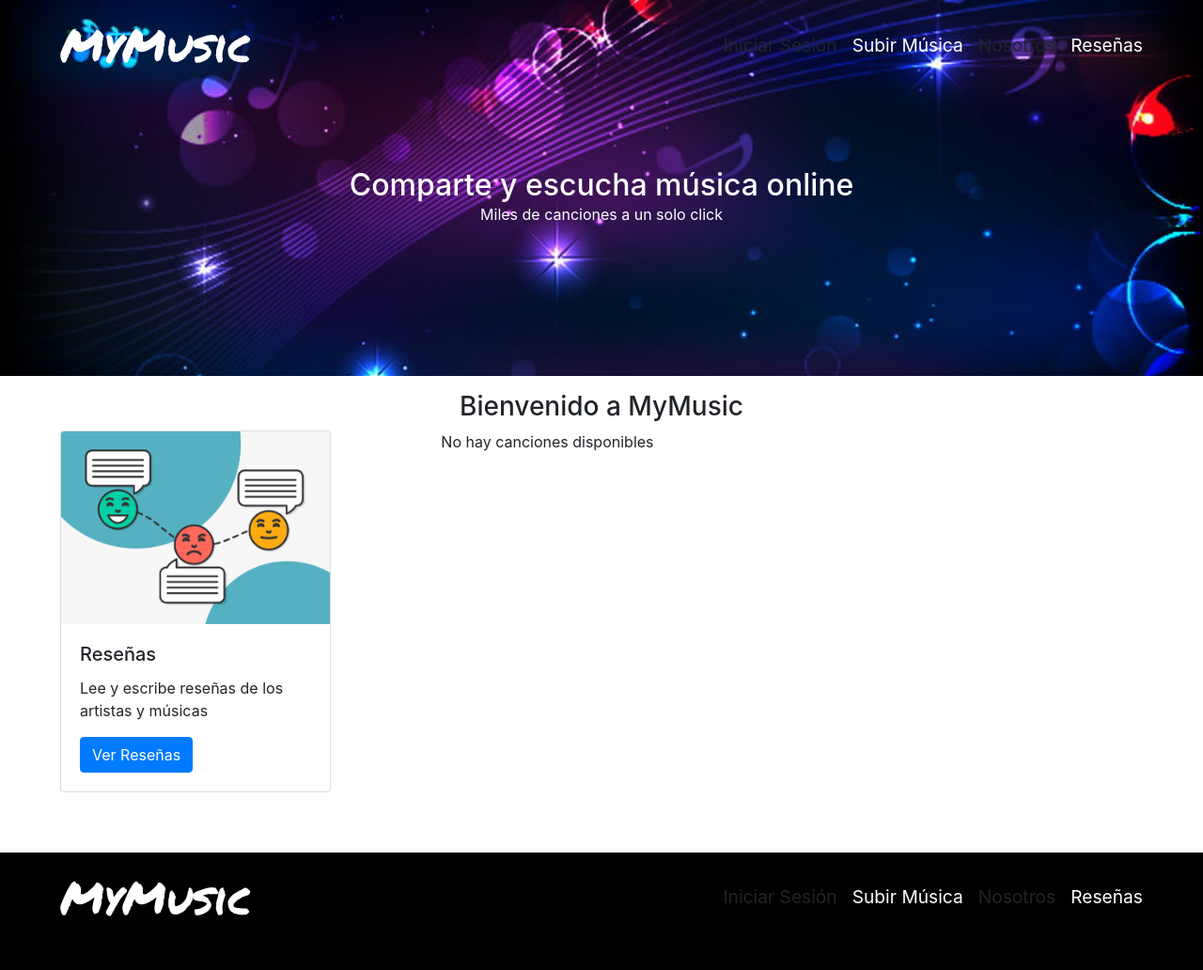
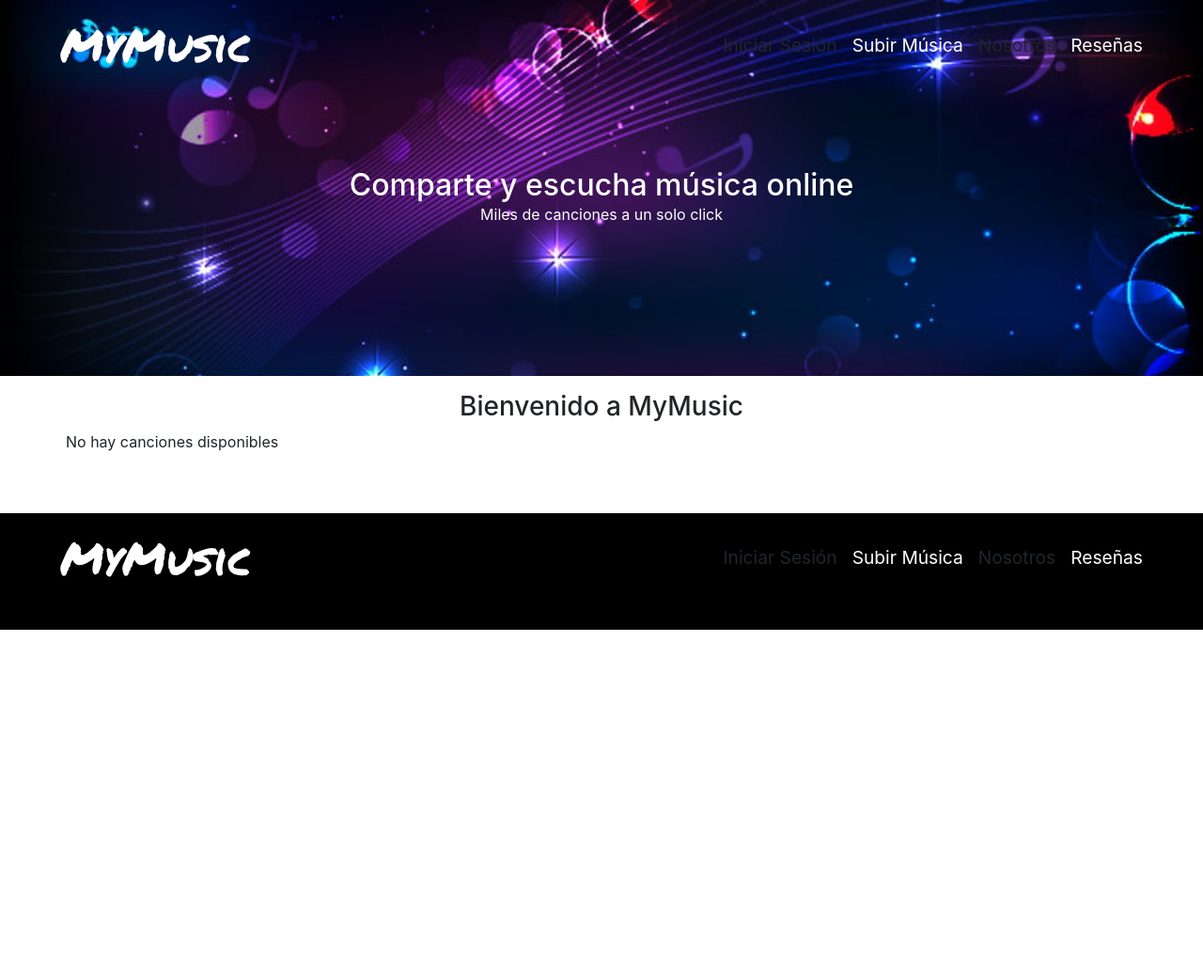
Before and after one commit to roby251/Tw_semestras, a PHP site: page / in a window 1280 px wide. Shown: the whole page at 94% size. After the commit the page ends 670 px from the top, so only its background shows below. Run offline with PHP 8.4, Linux system fonts and the light colour scheme; data that the repository does not hold is empty.

Commit message:
Se elimina card reseñas de index

```diff
--- a/index.php
+++ b/index.php
@@ -22,22 +22,14 @@ $canciones = $conn->query($sql);
 </head>
 <body>
     <?php include "header.php"; ?>
-    <div class="contenedor">
+    <div class="container">
         <h3 class="h3 centrar-texto">Bienvenido a MyMusic</h3>
-        <main class="inicio contenido-principal">
-
-        <div class="card" style="width: 18rem;">
-            <img src="./multimedia/img/reseña.png" class="card-img-top" alt="imagen reseña">
-            <div class="card-body">
-                <h5 class="card-title">Reseñas</h5>
-                <p class="card-text">Lee y escribe reseñas de los artistas y músicas</p>
-                <a href="resena.php" class="btn btn-primary">Ver Reseñas</a>
-            </div>
-        </div>
+        <div class="row row-cols-1 row-cols-sm-2 row-cols-md-3 g-3">
         <?php // Primera noticia recuperada
             $primeracancion = mysqli_fetch_array($canciones,MYSQLI_ASSOC);
             if (!empty($primeracancion)) {
                 foreach($canciones as $cancion) {?>
+                    <div class="col">
                         <div class="card text-center" style="width: 18rem;">
                             <img src="./multimedia/img/escucharmusica.jpg" class="card-img-top" alt="imagen escuchar musica">
                             <div class="card-body">
@@ -46,12 +38,14 @@ $canciones = $conn->query($sql);
                                 <a href="escucharMusica.php?id='<?php echo $cancion['cancion_id']; ?>'" class="btn btn-primary">Ver y Escuchar Música</a>
                             </div>
                         </div>
+                    </div>
                 <?php }
             }
             else{
                 echo 'No hay canciones disponibles';
             }
         ?>
+        </div>
         </main>
     </div>
     <?php include "footer.php"; ?>
```
Also changed, not shown: 2 other files. Lines whose indentation alone changed are shown as unchanged.
